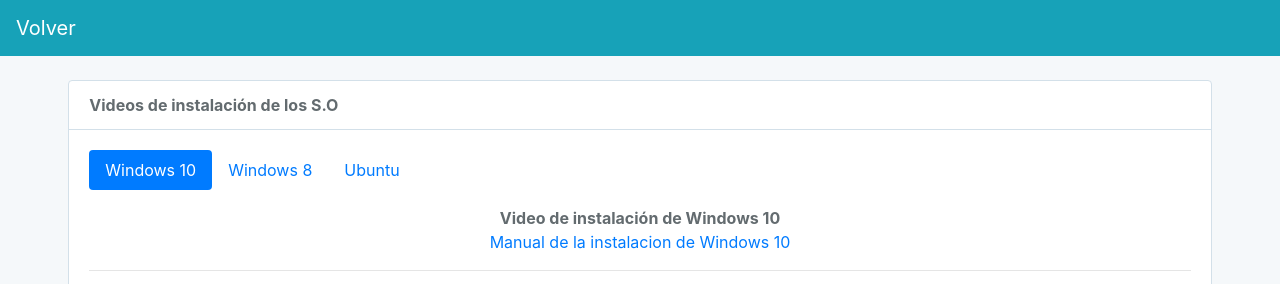
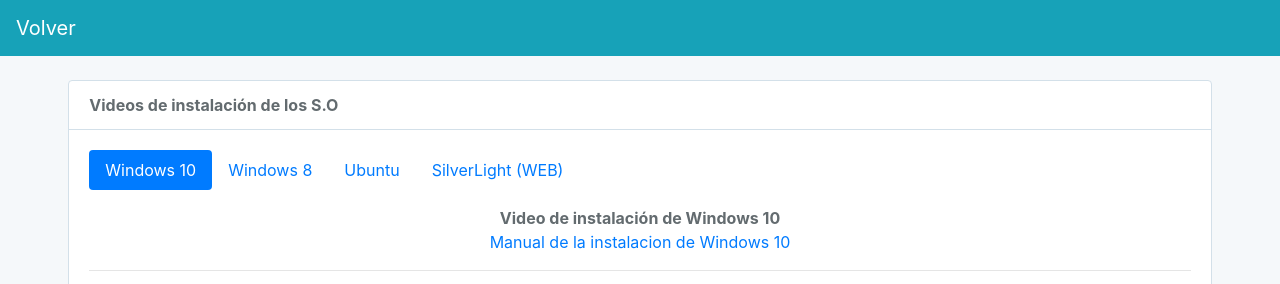
Before and after one commit to cristianV0117/proyectoIntegrador, a PHP site: page /vistas/videosInstalacion.php in a window 1280 px wide. Shown: the top 284 px of the page. Run offline with PHP 8.4, Linux system fonts and the light colour scheme.

Commit message:
SilverLight

```diff
--- a/vistas/videosInstalacion.php
+++ b/vistas/videosInstalacion.php
@@ -32,6 +32,9 @@
 			  <li class="nav-item">
 			    <a class="nav-link" id="pills-contact-tab" data-toggle="pill" href="#pills-contact" role="tab" aria-controls="pills-contact" aria-selected="false">Ubuntu</a>
 			  </li>
+			  <li class="nav-item" >
+			  	<a class="nav-link" id="pills-silver-tab" data-toggle="pill" href="#pills-silver" role="tab" aria-controls="pills-silver" aria-selected="false" >SilverLight (WEB)</a>
+			  </li>
 			</ul>
 			<div class="tab-content" id="pills-tabContent">
 			  <div class="tab-pane fade show active" id="pills-home" role="tabpanel" aria-labelledby="pills-home-tab">
@@ -63,6 +66,15 @@
 				  	<iframe width="600" height="315" src="https://www.youtube.com/embed/_7sytSvdKoo" frameborder="0" allow="accelerometer; autoplay; encrypted-media; gyroscope; picture-in-picture" allowfullscreen></iframe>
 				</div>
 			  </div>
+			  <div class="tab-pane fade" id="pills-silver" role="tabpanel" aria-labelldby="pills-silver-tab" >
+			  	<div class="text-center" >
+			  		<strong>Video de instalacion de SilverLight</strong>
+			  		<br>
+			  		<a href="#" >Manual de la instalacion de SilverLight</a>
+			  		<hr>
+			  		<iframe width="600" height="315" src="https://www.youtube.com/embed/LJRrUHJHvuY" frameborder="0" allow="accelerometer; autoplay; encrypted-media; gyroscope; picture-in-picture" allowfullscreen></iframe>
+			  	</div>
+			  </div>
 			</div>
 		</div>
 		<div class="card col-md-12">
```
